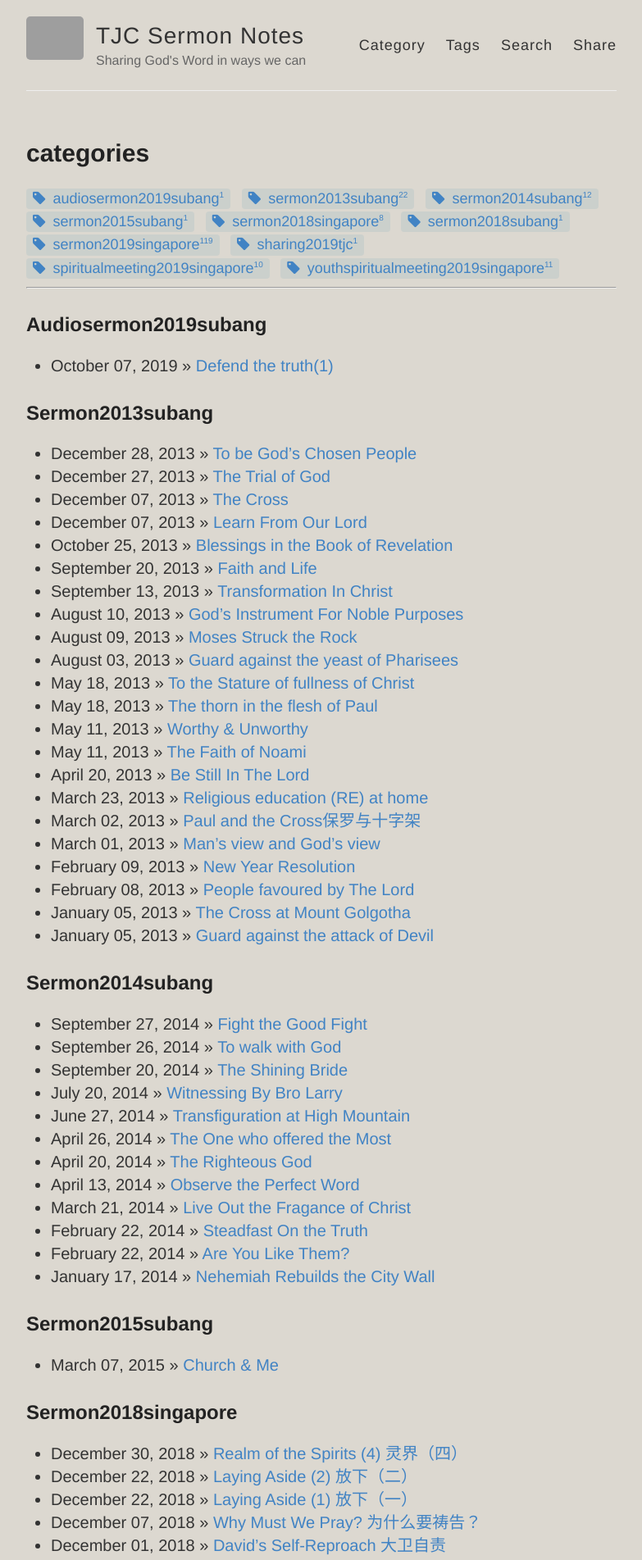
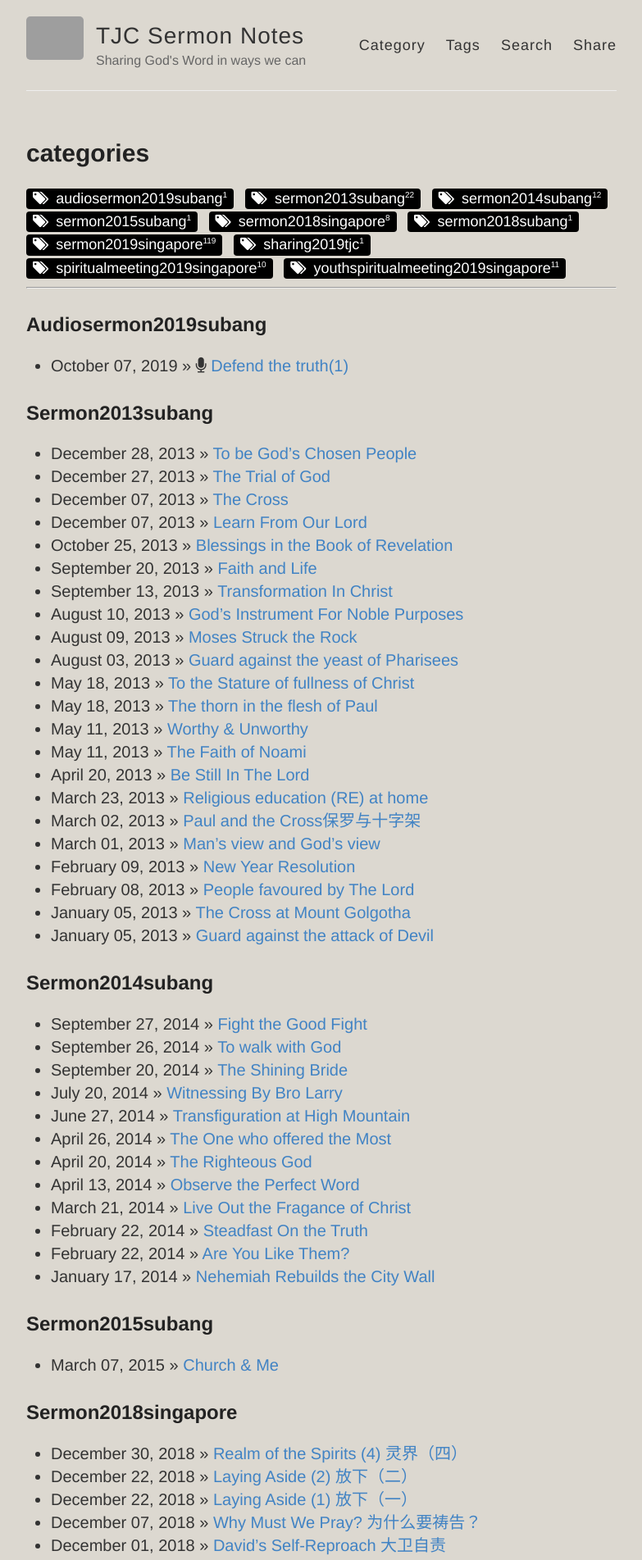
Before and after one commit to catchupTJC/catchuptjc.github.io, a Jekyll site: the page built from categories/categories.html, in a window 1280 px wide. Shown: the top 1903 px of the page at 82% size, without its empty margins (248-1031 px from the left). Built offline with Jekyll 4.4.1, drawn with Linux system fonts in a browser that asks for light colours; nearby versions of some CDN libraries; grey boxes are pictures that could not be loaded.

Commit message:
Update categories.html

```diff
--- a/categories/categories.html
+++ b/categories/categories.html
@@ -11,7 +11,7 @@ title: categories
 <div class="tags-expo">
   <div class="tags-expo-list">
     {% for tag in tag_words %}
-    <a href="#{{ tag | cgi_escape }}" class="post-tag">{{ tag }}<span>{{ site.categories[tag] | size }}</span></a>
+    <a href="#{{ tag | cgi_escape }}" class="cat-tag">{{ tag }}<span>{{ site.categories[tag] | size }}</span></a>
     {% endfor %}
   </div>
   <hr/>
@@ -21,7 +21,7 @@ title: categories
   <h2 id="{{ this_word | cgi_escape }}">{{ this_word }}</h2>
   <ul class="posts">
     {% for post in site.categories[this_word] %}{% if post.title != null %}
-      <li itemscope><span class="entry-date"><time datetime="{{ post.date | date_to_xmlschema }}" itemprop="datePublished">{{ post.date | date: "%B %d, %Y" }}</time></span> &raquo; {% if left(post.category,12) == "Audio Sermon" %}<i class="fa fa-microphone"></i> {% endif %}<a href="{{ post.url }}">{{ post.title }}</a></li>
+      <li itemscope><span class="entry-date"><time datetime="{{ post.date | date_to_xmlschema }}" itemprop="datePublished">{{ post.date | date: "%B %d, %Y" }}</time></span> &raquo; {% if post.category == "audiosermon2019subang" %}<i class="fa fa-microphone"></i> {% endif %}<a href="{{ post.url }}">{{ post.title }}</a></li>
     {% endif %}{% endfor %}
   </ul>
   {% endunless %}{% endfor %}
```
